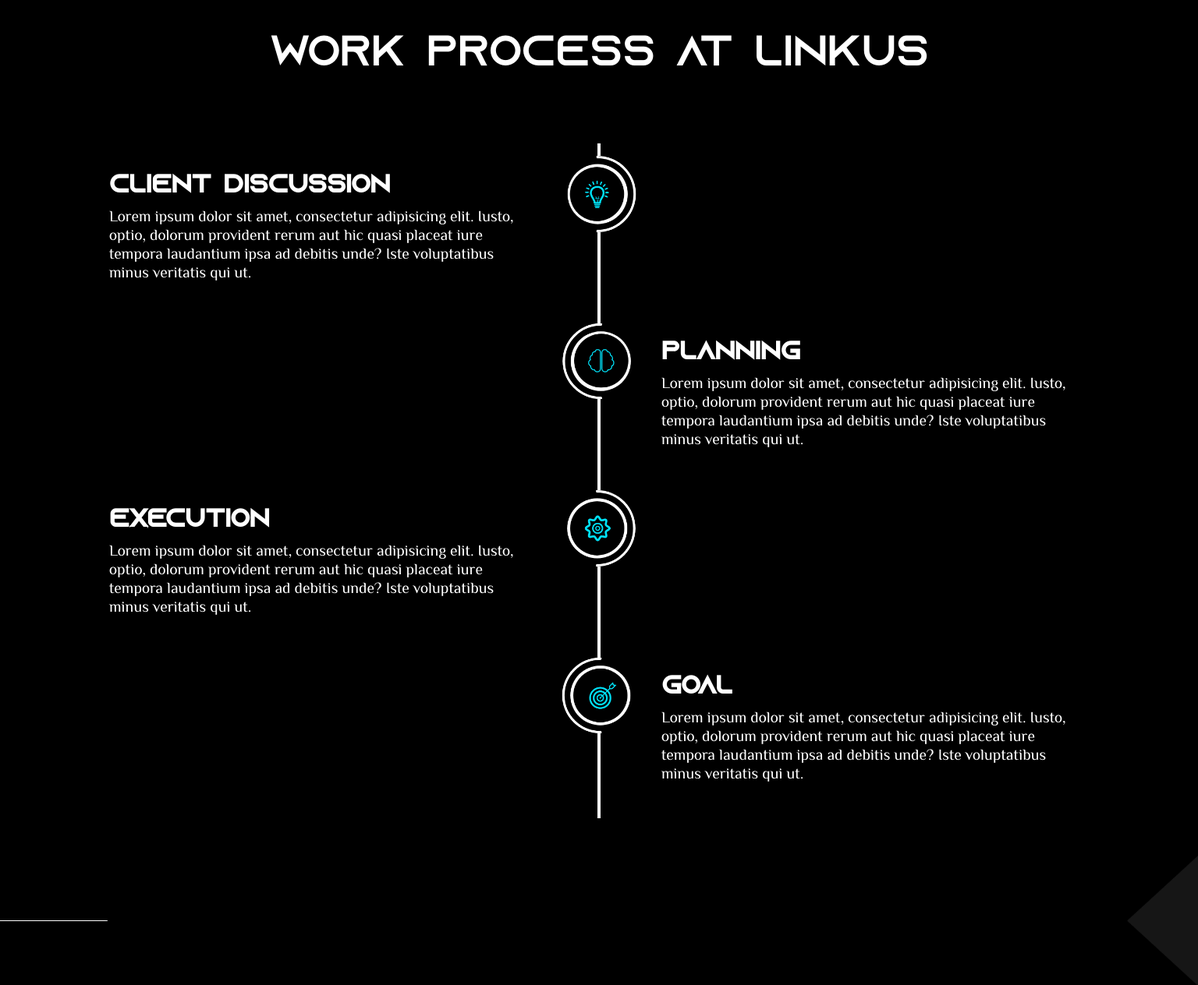
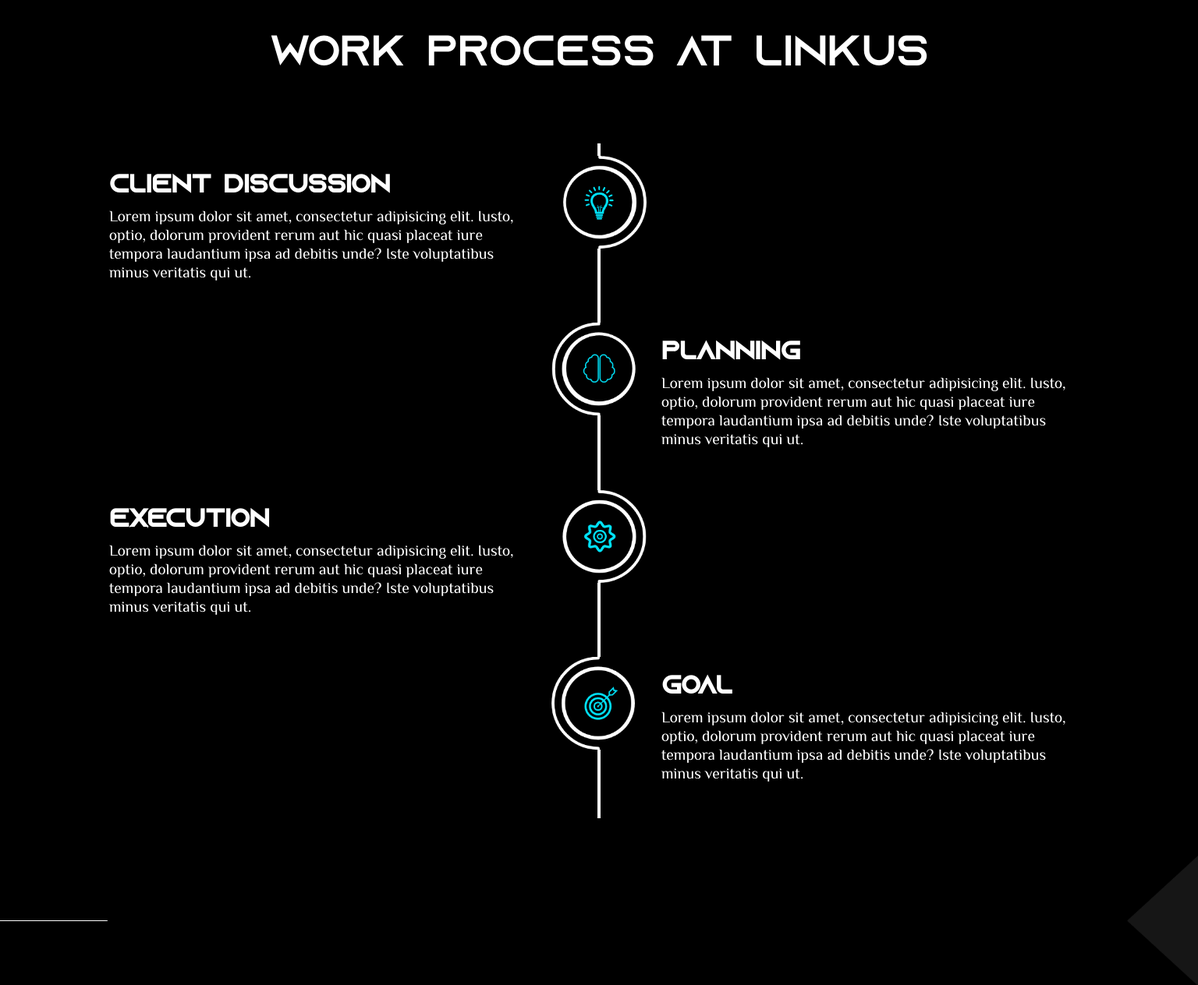
Before and after one commit to 04Vikyjangid/vishnu-viky, a PHP site: page / in a window 1536 px wide. Shown: the part 3069-4333 px from the top of the page at 78% size. Run offline with PHP 8.4, Linux system fonts and the light colour scheme; some libraries are stand-ins or nearby versions.

Commit message:
css fix for big screen

```diff
--- a/CSS/timeline.css
+++ b/CSS/timeline.css
@@ -95,15 +95,24 @@
 
 @media (min-width: 87.5rem) {
   .cd-timeline__img {
-    width: calc(5rem + 0.7vw);
-    height: calc(5rem + 0.7vw);
+    width: calc(5rem + 2vw);
+    height: calc(5rem + 2vw);
     -ms-flex-order: 1;
     order: 1;
-    margin-left: calc(5% - 2.625rem);
+    margin-left: calc(5% - 3rem);
     will-change: transform;
   }
   .cd-timeline__block:nth-child(even) .cd-timeline__img {
-    margin-right: calc(5% - 2.625rem);
+    margin-right: calc(5% - 3rem);
+  }
+}
+
+@media (min-width: 98.25rem) {
+  .cd-timeline__img {
+    margin-left: calc(5% - 3.27rem);
+  }
+  .cd-timeline__block:nth-child(even) .cd-timeline__img {
+    margin-right: calc(5% - 3.13rem);
   }
 }
 
```
